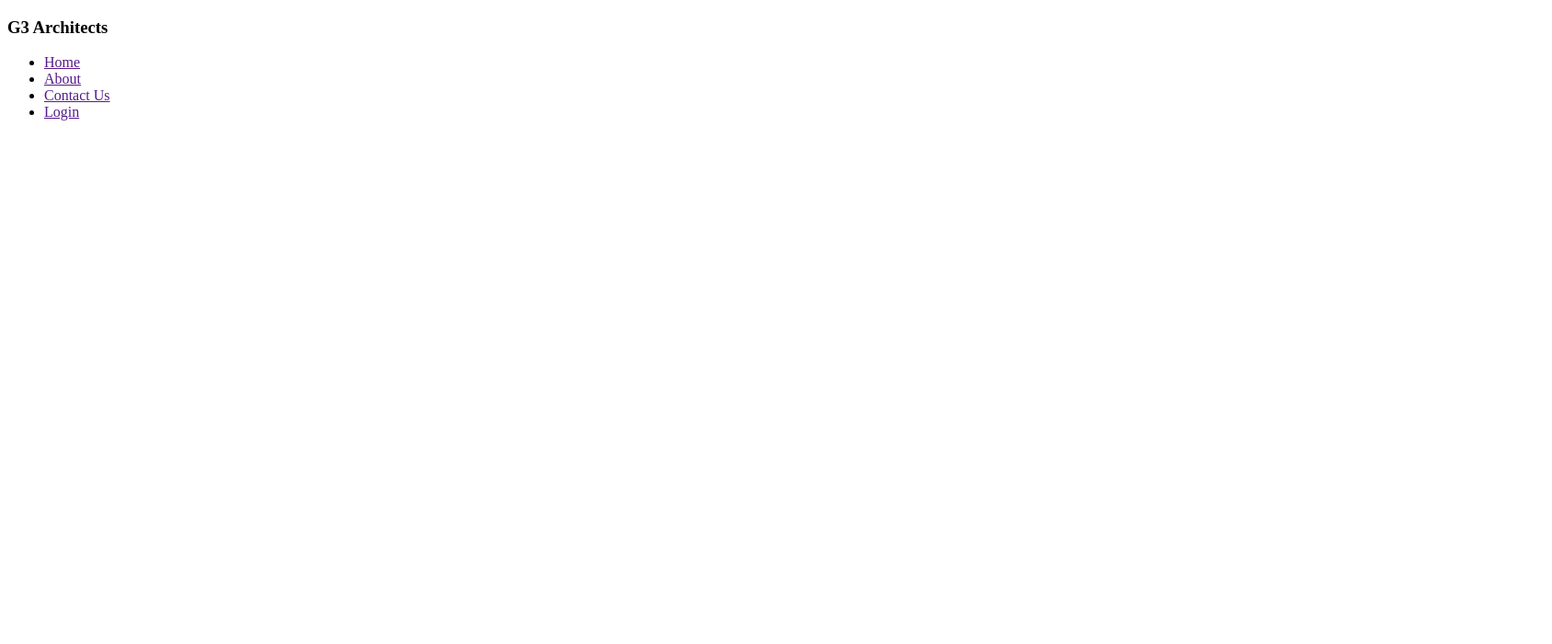
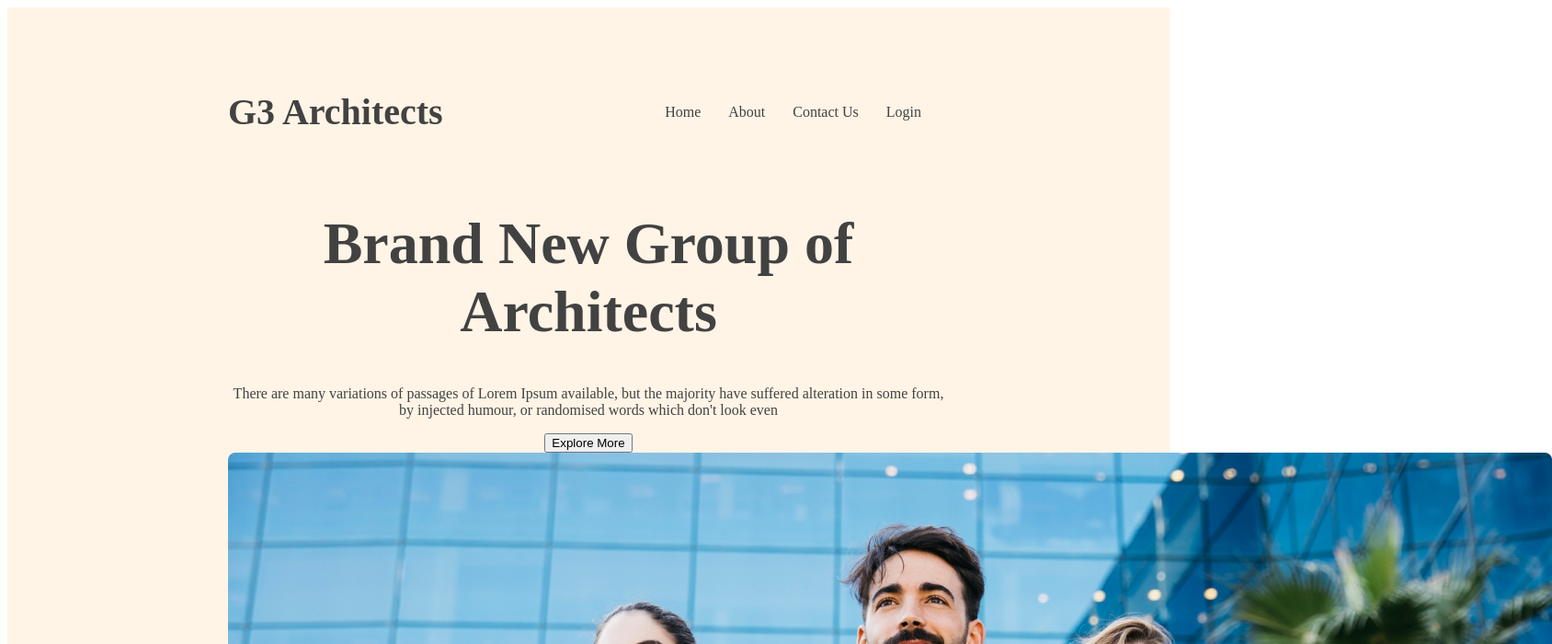
Before and after one commit to tusharahmed041/g3-architects--new, a plain HTML site: page index.html in a window 1280 px wide. Shown: the top 700 px of the page at 92% size, 1688 px wide, since content can reach past the window. Drawn offline with Linux system fonts and the light colour scheme.

Commit message:
banner content added

```diff
--- a/index.html
+++ b/index.html
@@ -9,7 +9,7 @@
 <body>
     <header>
         <nav>
-            <h3>G3 Architects</h3>
+            <h3 class="nav-title">G3 Architects</h3>
             <ul>
                 <li><a href="">Home</a></li>
                 <li><a href="">About </a></li>
@@ -17,6 +17,17 @@
                 <li><a href="">Login</a></li>
             </ul>
         </nav>
+        <div class="banner">
+           <div class="banner-content">
+            <h1 class="banner-title">Brand New
+                Group of Architects
+                </h1>
+                <p class="banner-description">There are many variations of passages of Lorem Ipsum available, but the majority have suffered alteration in some form, by injected humour, or randomised words which don't look even</p>
+                <button class="btn-primary">Explore More</button>
+           </div>
+                <img src="images/banner.png" alt="">
+
+        </div>
     </header>
 
     <main>
--- a/style.css
+++ b/style.css
@@ -5,3 +5,49 @@
 *{
     font-family: 'Work Sans', sans-serif;
 }
+/* header section */
+
+header{
+  background-color: rgba(255, 144, 14, 0.10);
+  padding: 50px 240px;
+
+}
+nav{
+  display: flex;
+  justify-content: space-between;
+  align-items: center;
+}
+nav >ul{
+  display: flex;
+}
+.nav-title{
+  font-size: 2.5rem;
+  font-weight: 700;
+  color: #424242;
+}
+nav li{
+  list-style: none;
+  margin-right: 30px;
+  font-weight: 500;
+  font-size: 1rem;
+}
+nav li a{
+  text-decoration: none;
+  color: #424242;
+}
+
+/* banner-content */
+
+.banner-content{
+  max-width: 800px;
+  text-align: center;
+  margin: 0 auto;
+}
+.banner-title{
+  font-size: 4rem;
+  font-weight: 700;
+  color: #424242;
+}
+.banner-description{
+  color: #424242;
+}
```
